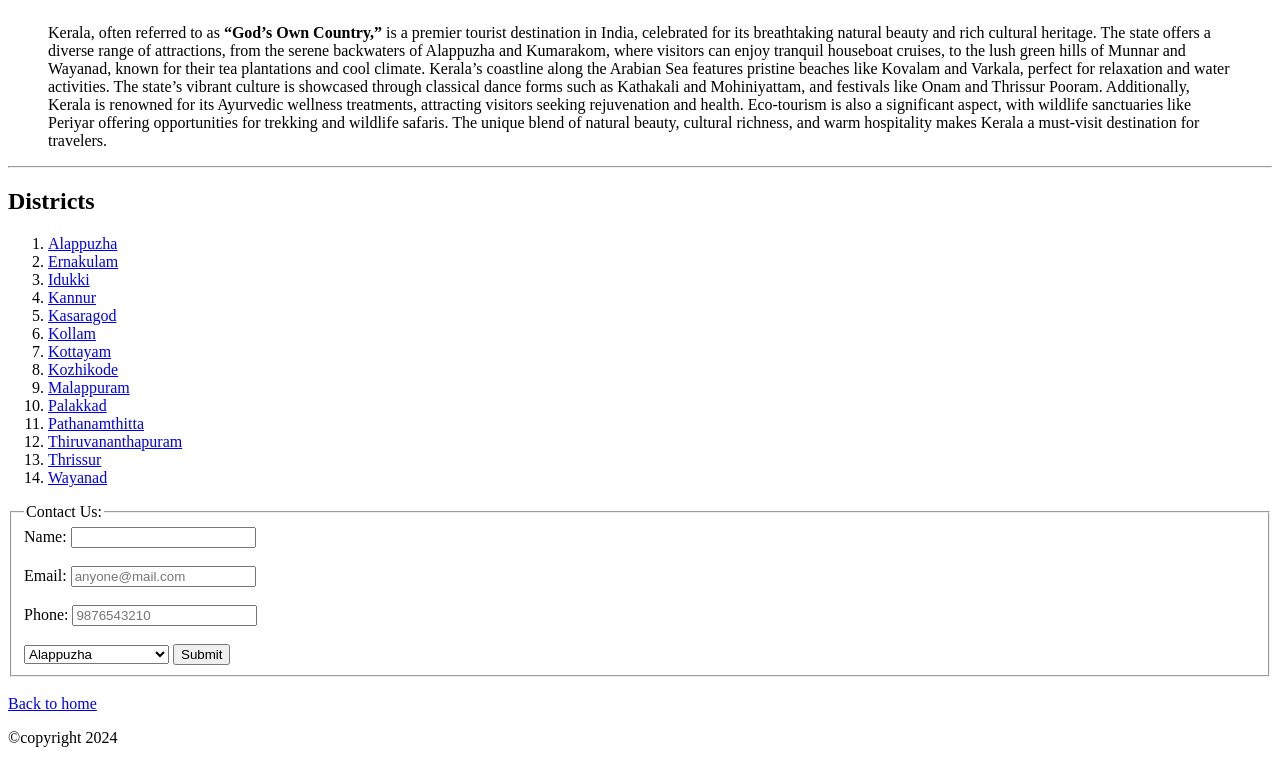
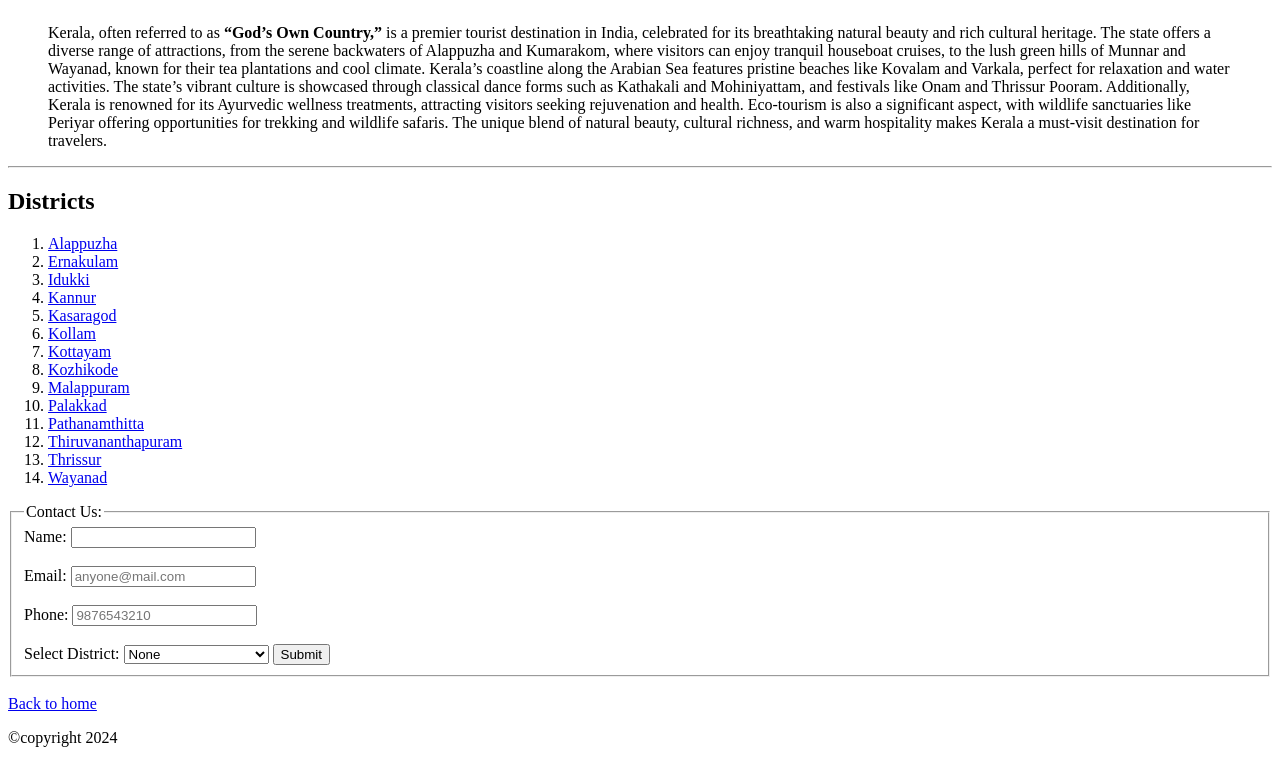
Before and after one commit to Gokul-G-G/Tourism, a plain HTML site: page index.html in a window 1280 px wide. Shown: the part 2301-3064 px from the top of the page. Drawn offline with Linux system fonts and the light colour scheme.

Commit message:
Update index.html
Select tag updated

```diff
--- a/index.html
+++ b/index.html
@@ -111,7 +111,9 @@
         pattern="[a-z0-9._%+\-]+@[a-z0-9.\-]+\.[a-z]{2,}$"><br><br>
         <label for="number">Phone:</label>
         <input type="tel" id="number" name="number" pattern="[0-9]{10}" maxlength="10" title="Accepts only 10 digit mobile number" required placeholder="9876543210"><br><br>
-        <select id="districts" name="districts">
+        <label for="districts">Select District:</label>
+        <select id="districts" name="districts" required>
+            <option value="">None</option>
             <option value="alappuzha">Alappuzha</option>
             <option value="ernakulam">Ernakulam</option>
             <option value="idukki">Idukki</option>
```
